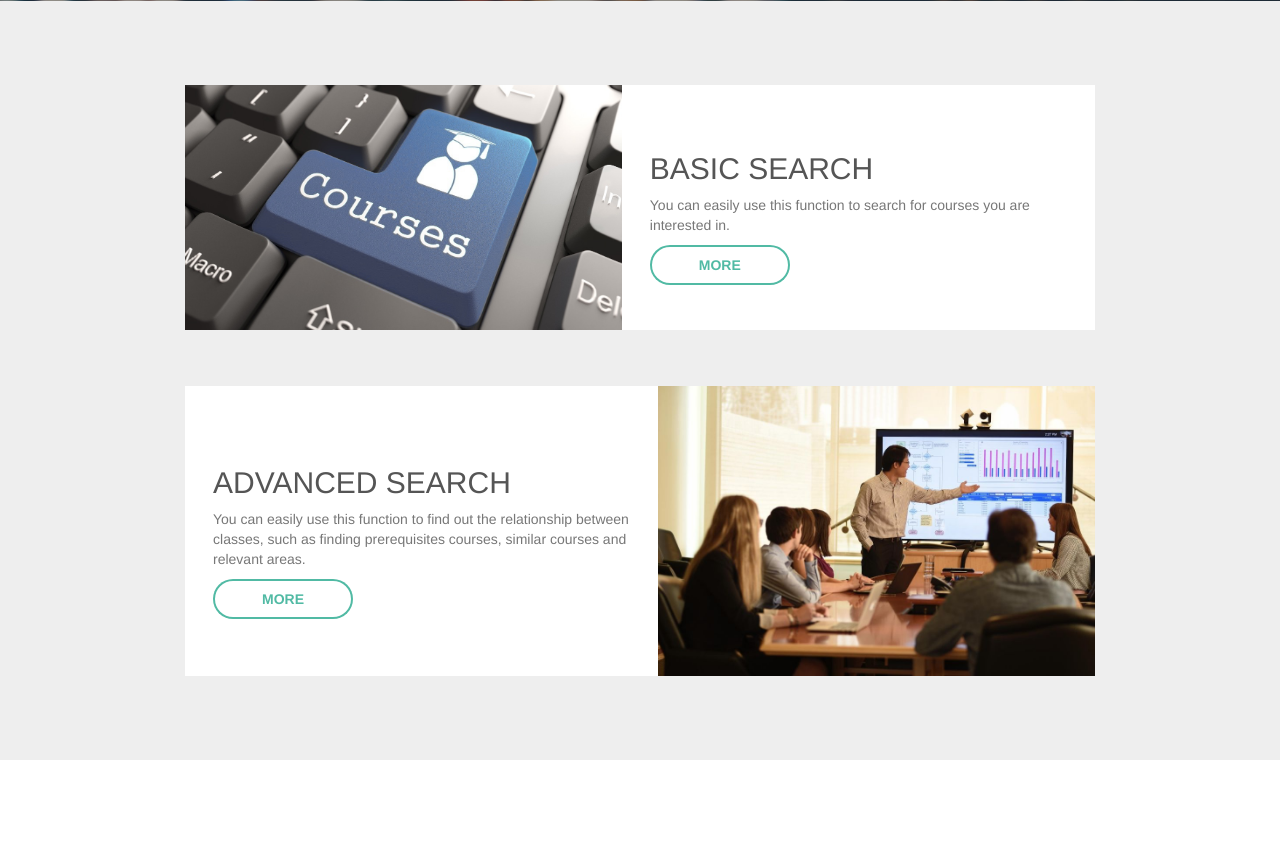
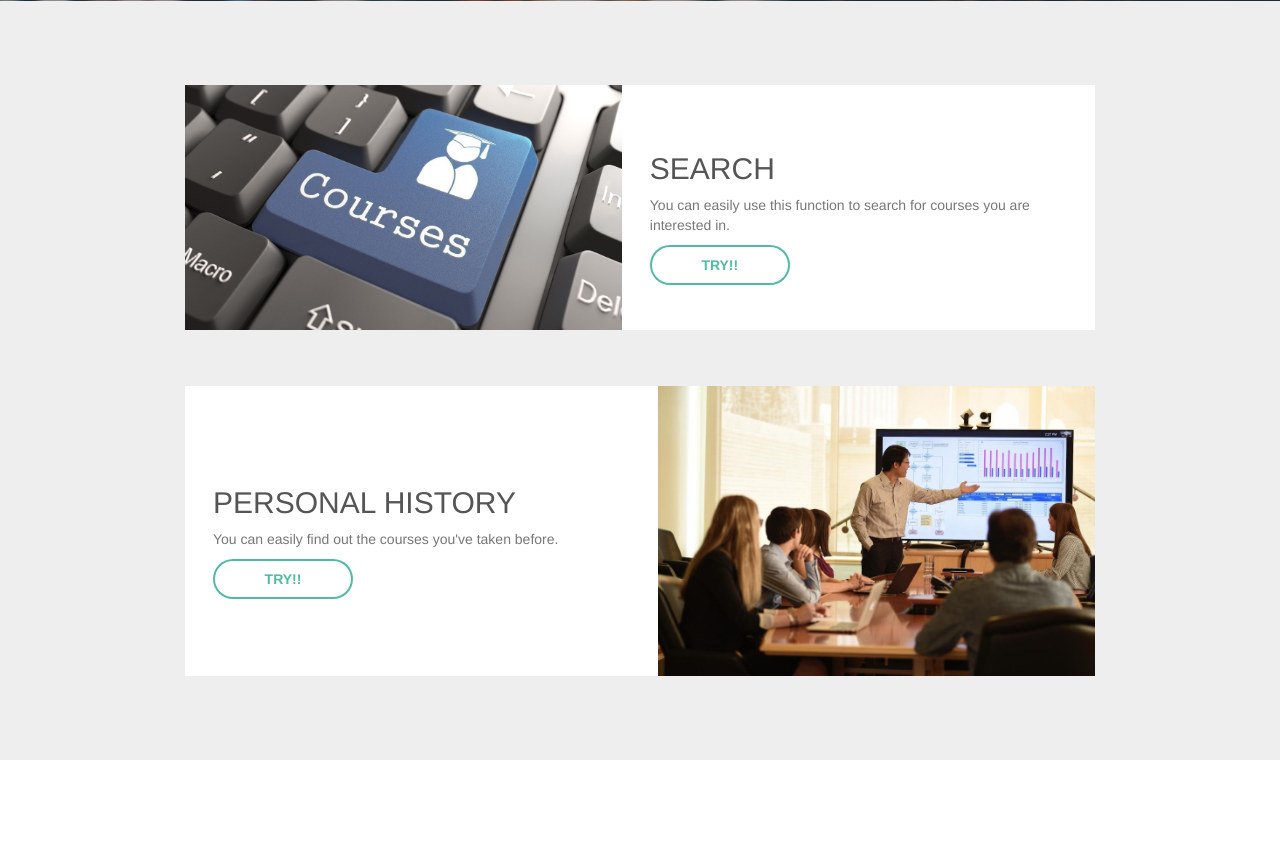
Before and after one commit to Yuiizui/DataBase, a Flask app: page / in a window 1280 px wide. Shown: the part 515-1374 px from the top of the page. Run offline with Flask 2, Linux system fonts and the light colour scheme; some libraries are stand-ins or nearby versions.

Commit message:
首頁改版

```diff
--- a/FlaskWebProject1/FlaskWebProject1/templates/index_2.html
+++ b/FlaskWebProject1/FlaskWebProject1/templates/index_2.html
@@ -42,7 +42,7 @@
 				<h2>Easy to use!!</h2>
 				<p>Search for courses based on topics, lectures, schools, etc.</p>
 				<ul class="actions">
-					<li><a href="#" class="button big special">Learn More</a></li>
+					<li><a href='#one' class="button big special">Learn More</a></li>
 				</ul>
 			</section>
 
@@ -52,11 +52,11 @@
 					<article class="feature left">
 						<span class="image"><img src="/static/images/pic01.jpg" alt="" /></span>
 						<div class="content">
-							<h2>Basic search</h2>
+							<h2>Search</h2>
 							<p>You can easily use this function to search for courses you are interested in.</p>
 							<ul class="actions">
 								<li>
-									<a href="#" class="button alt">More</a>
+									<a href={{ url_for('about') }} class="button alt">Try!!</a>
 								</li>
 							</ul>
 						</div>
@@ -64,11 +64,11 @@
 					<article class="feature right">
 						<span class="image"><img src="/static/images/pic02.jpg" alt="" /></span>
 						<div class="content">
-							<h2>Advanced search</h2>
-							<p>You can easily use this function to find out the relationship between classes, such as finding prerequisites courses, similar courses and relevant areas.</p>
+							<h2>Personal history</h2>
+							<p>You can easily find out the courses you've taken before.</p>
 							<ul class="actions">
 								<li>
-									<a href="#" class="button alt">More</a>
+									<a href={{ url_for('student') }} class="button alt">Try!!</a>
 								</li>
 							</ul>
 						</div>
@@ -86,7 +86,7 @@
 						<img src="/static/images/graph.svg" width="928" height="774" alt="" />
 					</div>
 					<ul class="actions">
-						<li><a href="/graph" class="button big alt">More info</a></li>
+						<li><a href={{ url_for('graph') }} class="button big alt">Try!!</a></li>
 					</ul>
 				</div>
 			</section>
```
